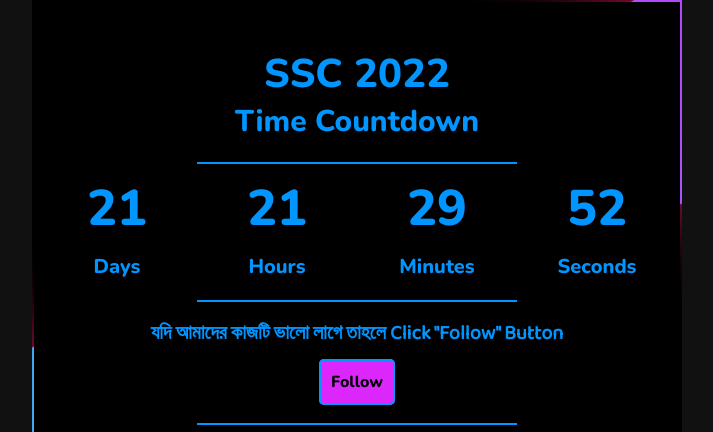
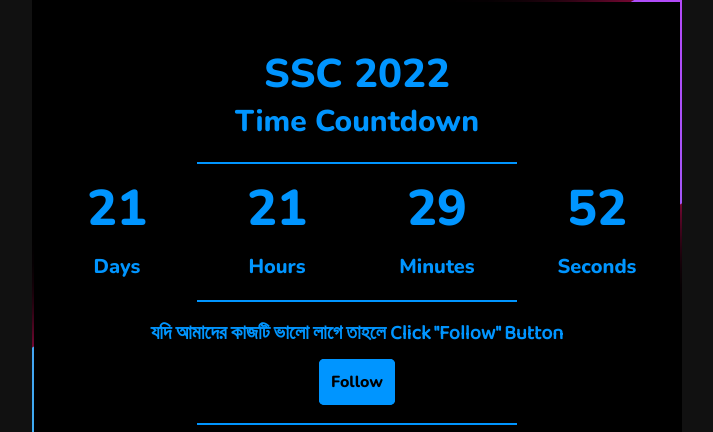
Before and after one commit to airs1426/bdy, a plain HTML site: page index.html in a window 1280 px wide. Shown: the top 432 px of the page, without its empty margins (283-996 px from the left). Drawn offline with nearby package versions, Linux system fonts and the light colour scheme.

Commit message:
Update index.html

```diff
--- a/index.html
+++ b/index.html
@@ -145,7 +145,7 @@ h2 {
      border-radius: 5px;
      padding: 10px;
      margin-top: 35px;
-     background-color: #dc27fc;
+     background-color: #0095ff;
      color: #000;
      transition: .6s;
      text-decoration: none;
```
